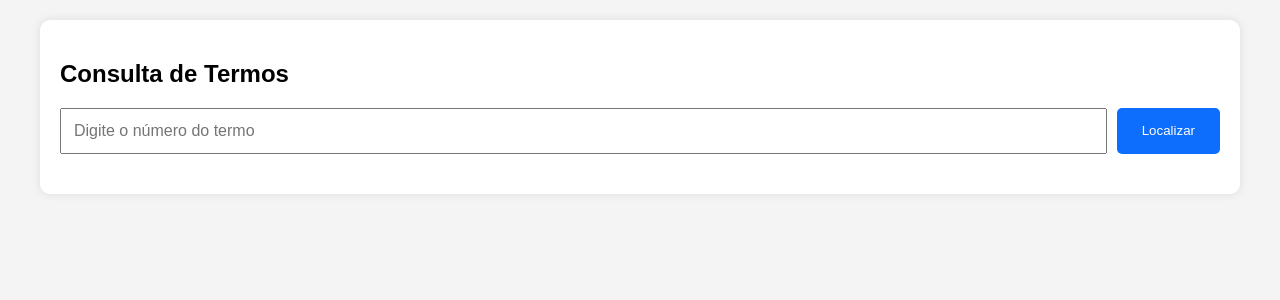
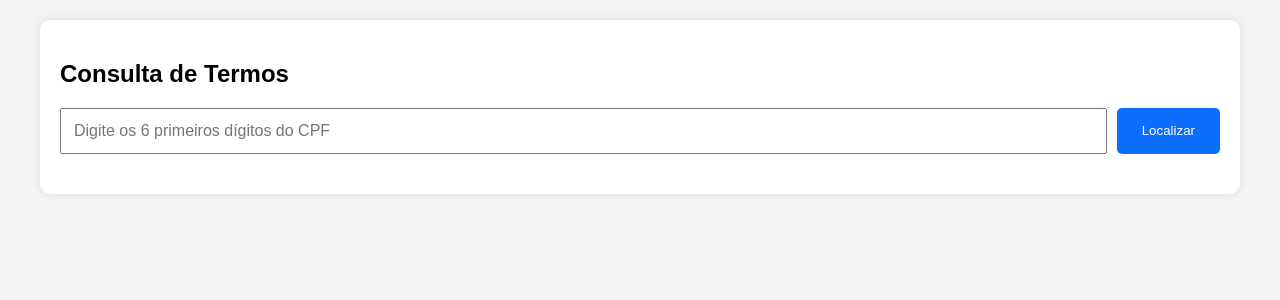
Before and after one commit to feliciano91/termos, a Flask app: page / in a window 1280 px wide. Shown: the top 300 px of the page. Run offline with Flask 3, Linux system fonts and the light colour scheme.

Commit message:
Update index.html

```diff
--- a/templates/index.html
+++ b/templates/index.html
@@ -91,7 +91,7 @@
             <input
                 type="text"
                 name="numero"
-                placeholder="Digite o número do termo"
+                placeholder="Digite os 6 primeiros dígitos do CPF"
                 required>
 
             <button type="submit">
```
